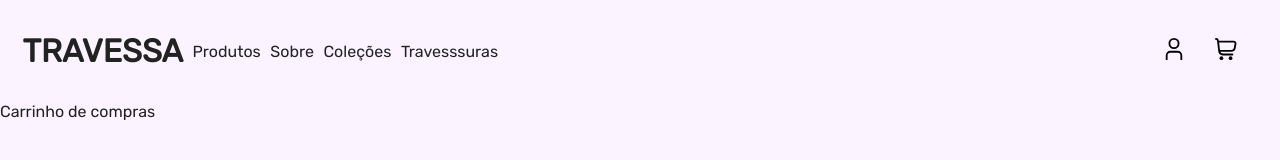
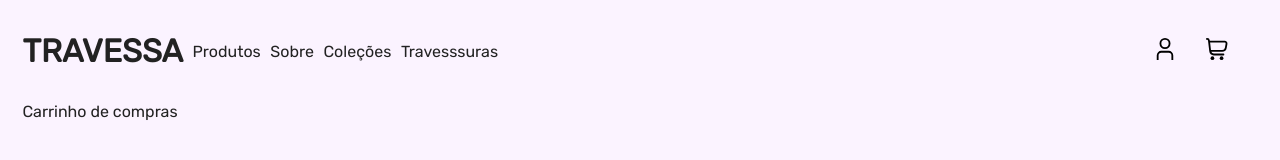
Before and after one commit to amauribechtoldjr/shopify-ecommerce, a Next.js app: page /cart in a window 1280 px wide. Shown: the top 160 px of the page. Built offline with nearby package versions, Linux system fonts and the light colour scheme.

Commit message:
Layout fixes

```diff
--- a/src/components/UI/Layout/Layout.tsx
+++ b/src/components/UI/Layout/Layout.tsx
@@ -4,11 +4,13 @@ import { LayoutContainer, Main } from './styles'
 
 const Layout: FC = ({ children }) => {
   return (
-    <LayoutContainer>
-      <Navbar />
-      <Main>{children}</Main>
+    <>
+      <LayoutContainer>
+        <Navbar />
+        <Main>{children}</Main>
+      </LayoutContainer>
       <Footer />
-    </LayoutContainer>
+    </>
   )
 }
 
--- a/src/components/UI/Layout/styles.ts
+++ b/src/components/UI/Layout/styles.ts
@@ -2,6 +2,7 @@ import styled from 'styled-components'
 
 export const LayoutContainer = styled.div`
   background-color: ${props => props.theme.colors.primary};
+  padding: 0 1.4em;
 `
 
 export const Main = styled.main`
--- a/src/components/UI/Navbar/Navbar.tsx
+++ b/src/components/UI/Navbar/Navbar.tsx
@@ -10,9 +10,7 @@ const Navbar: FC = () => {
       <S.NavbarContent>
         <S.LinksContainer>
           <Link href="/">
-            <S.NavLink>
-              <h1>TRAVESSA</h1>
-            </S.NavLink>
+            <h1>TRAVESSA</h1>
           </Link>
           <S.NavContainer>
             <Link href="/products">
--- a/src/components/UI/Navbar/styles.ts
+++ b/src/components/UI/Navbar/styles.ts
@@ -4,7 +4,7 @@ export const NavbarContainer = styled.div`
   user-select: none;
 `
 export const NavbarContent = styled.div`
-  padding: 2em 0.8em;
+  padding: 2em 0;
   display: flex;
 `
 
--- a/src/components/product/ProductCard/ProductCard.tsx
+++ b/src/components/product/ProductCard/ProductCard.tsx
@@ -30,8 +30,10 @@ const ProductCard: FC<Props> = ({ product }) => {
     <>
       <Link href={`/products/${product.slug}`}>
         <S.ProductCardContainer>
-          <h1>{product.name}</h1>
-          <span>R$ {product.price.value}</span>
+          <S.TitleContainer>
+            <h1>{product.name}</h1>
+            <S.Price>R$ {product.price.value}</S.Price>
+          </S.TitleContainer>
           {renderProductImages()}
         </S.ProductCardContainer>
       </Link>
```
Also changed, not shown: src/components/product/ProductCard/styles.ts (+8 -0 lines).
